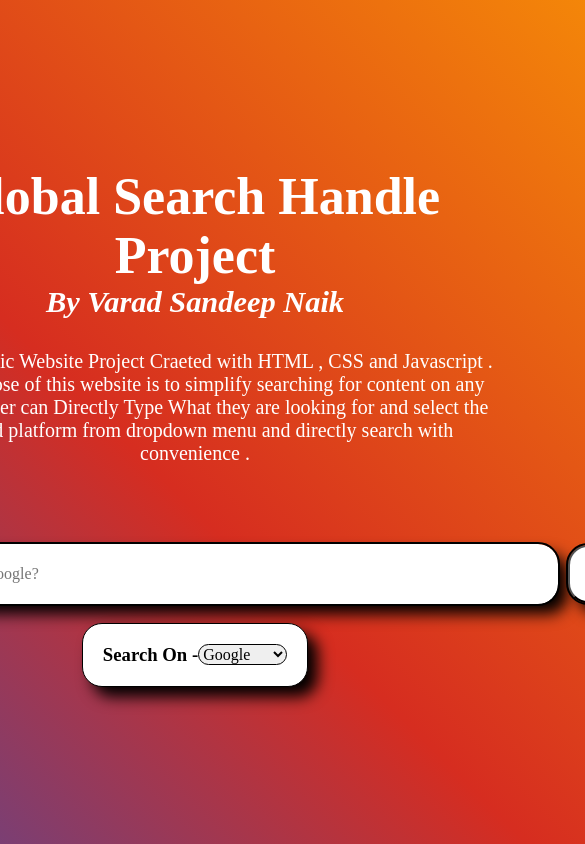
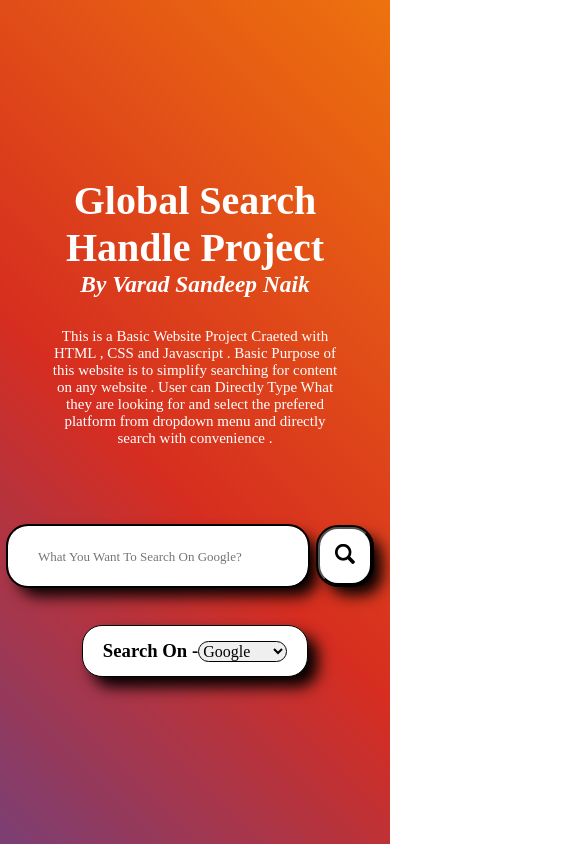
Before and after one commit to Hellacious1702/Global-Search-Handle, a plain HTML site: page index.html in a window 390 px wide. Shown: the top 844 px of the page, 585 px wide, since content can reach past the window. Drawn offline with Linux system fonts and the light colour scheme; a web font is replaced by a local one.

Commit message:
Made the WebPage Compatible with iPhone Screen.
Added a @media Screen for iPhone 13 pro max (Max-width: 926 ).

```diff
--- a/style.css
+++ b/style.css
@@ -162,3 +162,74 @@ body{
     border: 1px solid var(--outline-color);
     border-radius: var(--border-radius);
 }
+
+@media(max-width: 926px){
+
+    .header{
+        margin: 20px;
+        margin-bottom: 40px;
+        font-size: 26px;
+        color: var(--heading-text-color);
+        text-align: center;
+        display: flex;
+        flex-direction: column;
+        align-items: center;
+    }
+
+    /* Styling The Main Text Part on the page */
+    .header{
+        margin: 20px;
+        margin-bottom: 40px;
+        font-size: 20px;
+        color: var(--heading-text-color);
+        text-align: center;
+        max-width: 300px;
+    }
+
+    /* Styling the paragraph section on header */
+    .header p{
+        margin: 30px;
+        text-align: center;
+        font-size: 15px;
+        width: 300px;
+    }
+
+    /* Styling The Search Box */
+    .search-box{
+        background-color: var(--search-box-color);
+        border-radius: var(--border-radius);
+        outline: 2px solid var(--outline-color);
+        width: 300px;
+        height: 60px;
+        display: flex;
+        /* Adding animation to Search box */
+        animation: Inputin 2s ease-in 1;
+        /* Adding Box Shadow */
+        box-shadow: var(--Box-Shadow);
+    }
+
+    .search-input{
+        margin: 20px;
+        padding: 10px;
+        border: 0px;
+        outline: none;
+        width: 240px;
+        font-size: 16px;
+        /* Adding Animation to search Input */
+        animation: placeholderin 2s ease-in 1;
+        animation-delay: 3s;
+        visibility: hidden;
+        animation-fill-mode: forwards;
+    }
+
+    .search-input::placeholder{
+        font-size: 13px;
+    }
+
+    .options{
+        display: flex;
+        align-items: center;
+        margin-top: 30px;
+        max-height: 10px;
+    }
+}
```
